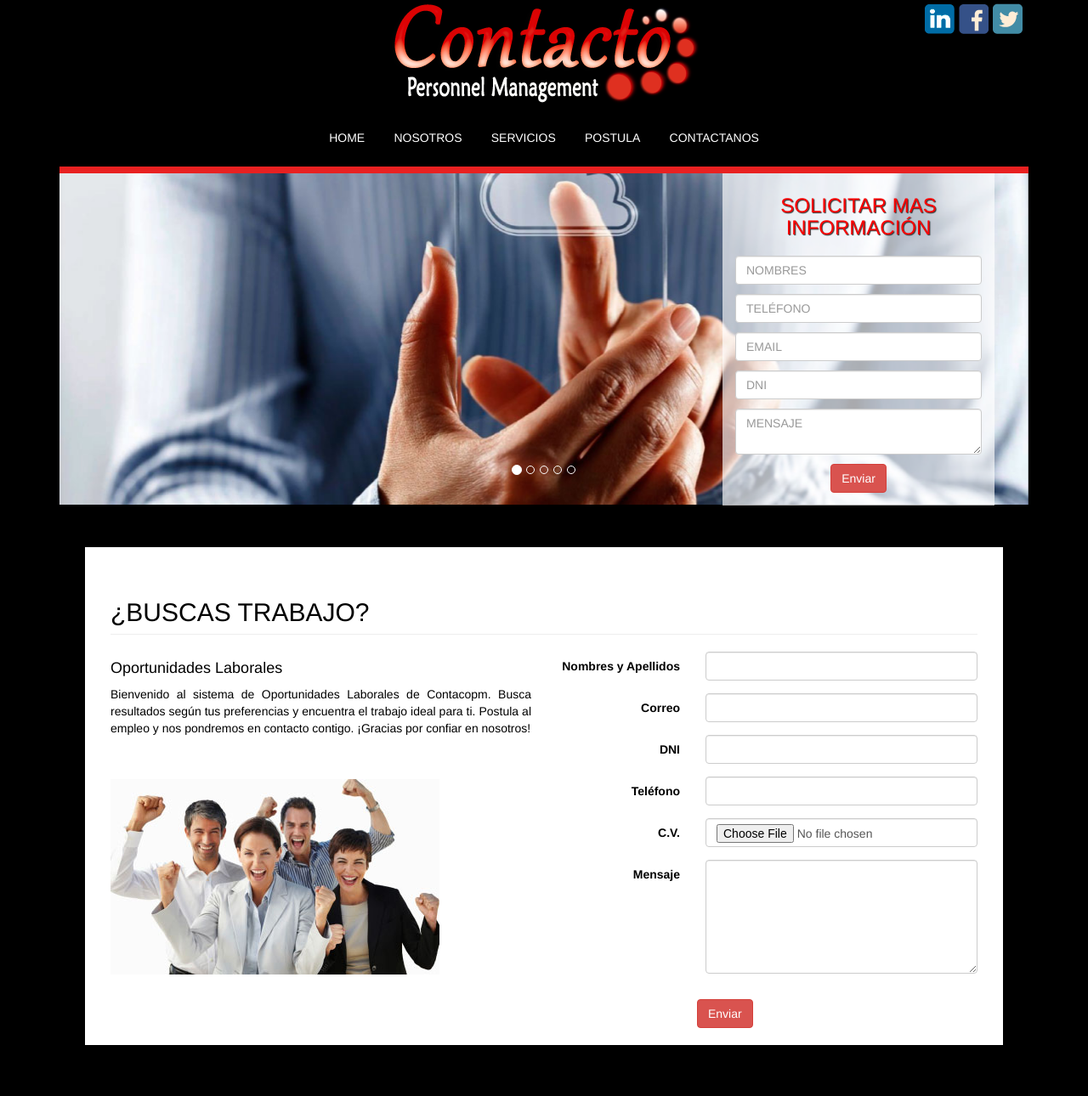
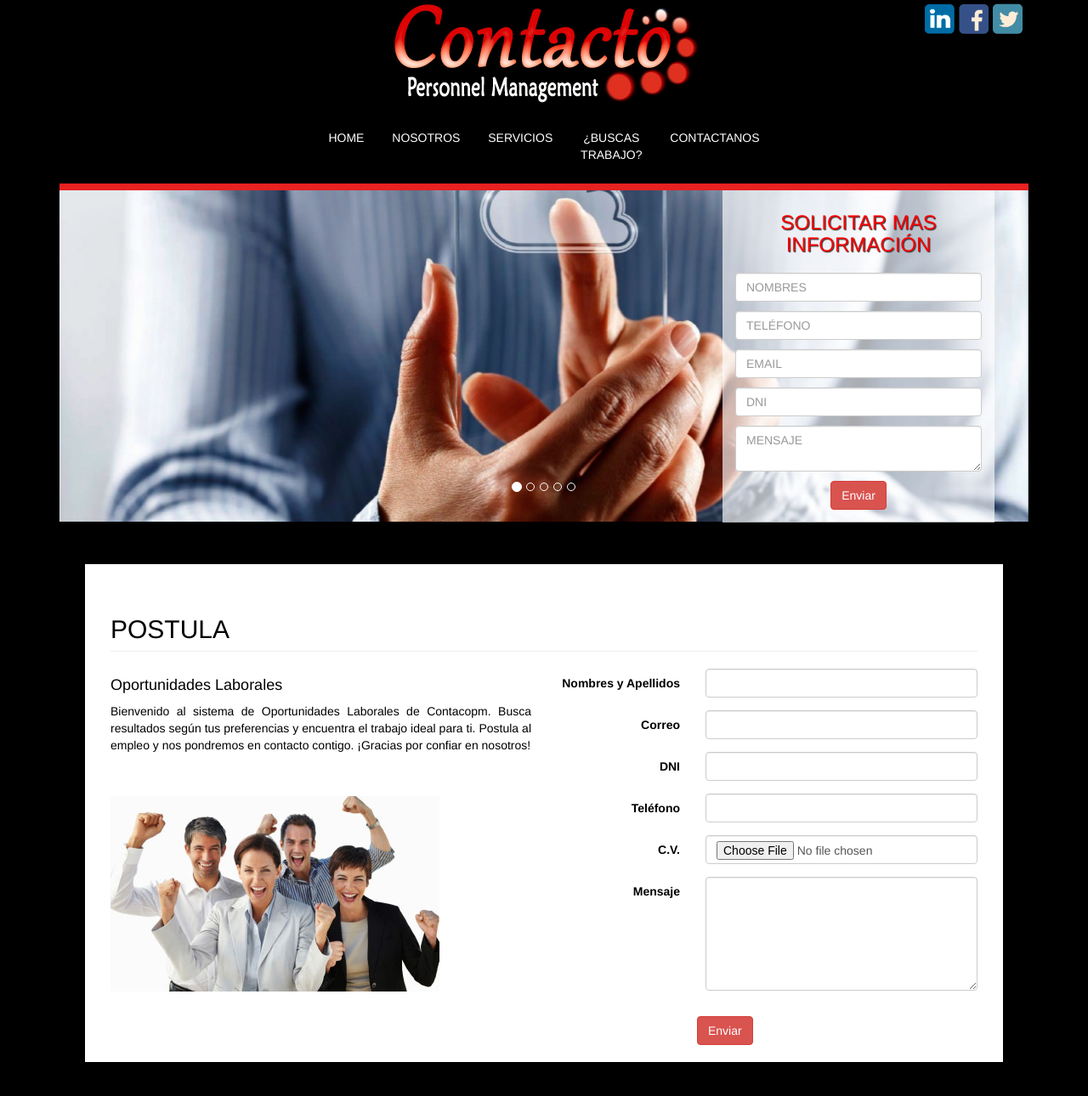
Before and after one commit to OscarSith/contactopm, a PHP site: page /postula.php in a window 1280 px wide. Shown: the top 1290 px of the page at 85% size. Run offline with PHP 8.4, Linux system fonts and the light colour scheme.

Commit message:
Cambiado el texto

```diff
--- a/postula.php
+++ b/postula.php
@@ -1,7 +1,7 @@
 <?php include 'tpl/header.tpl.php' ?>
 <section class="content-page">
 	<div id="servicios">
-		<h2 class="page-header">¿BUSCAS TRABAJO?</h2>
+		<h2 class="page-header">POSTULA</h2>
 		<div class="row">
 			<div class="col-sm-6">
 				<h4>Oportunidades Laborales</h4>
--- a/tpl/header.tpl.php
+++ b/tpl/header.tpl.php
@@ -35,7 +35,7 @@
                             <li><a href="index.php">HOME</a></li>
                             <li><a href="nosotros.php">NOSOTROS</a></li>
                             <li><a href="servicio.php">SERVICIOS</a></li>
-                            <li><a href="postula.php">POSTULA</a></li>
+                            <li><a href="postula.php">¿BUSCAS TRABAJO?</a></li>
                             <li><a href="contacto.php">CONTACTANOS</a></li>
                         </ul>
                     </nav>
```
